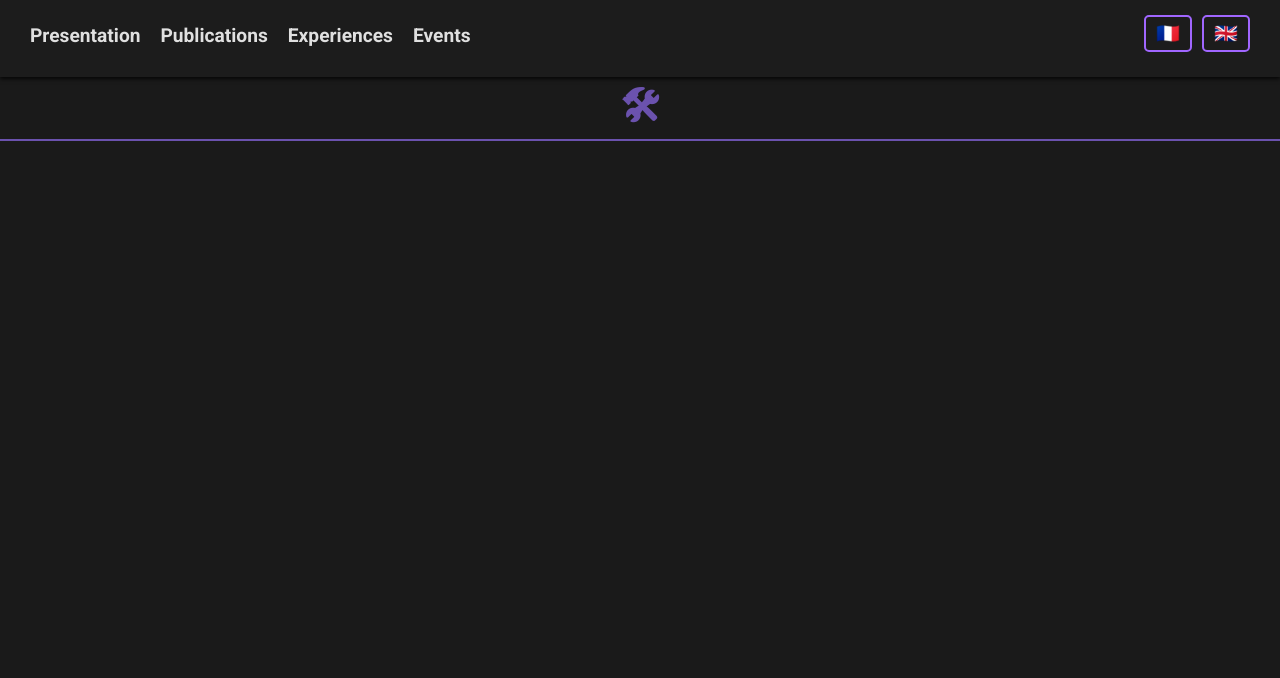
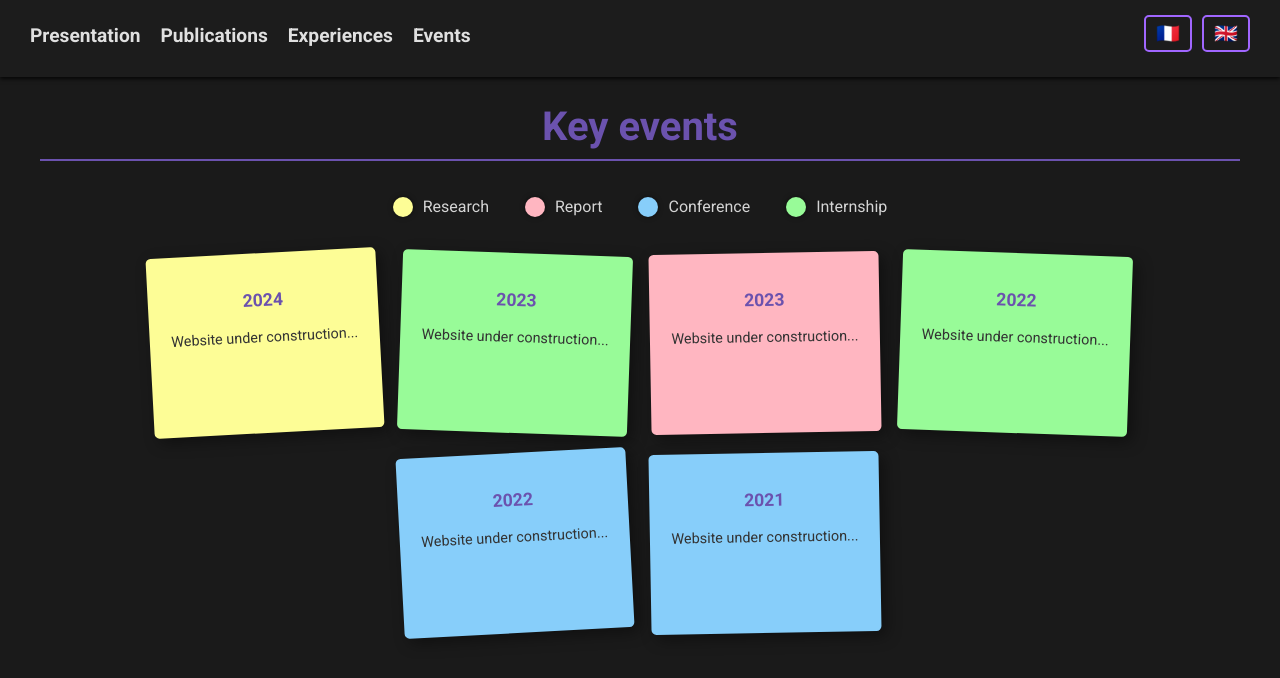
Before and after one commit to Samuel-Goncalves5/samuel-goncalves5.github.io, a React (Create React App) app: page /events in a window 1280 px wide. Shown: the top 678 px of the page. Built offline with nearby package versions, Linux system fonts and the light colour scheme.

Commit message:
add: events pages

```diff
--- a/src/components/Navbar.css
+++ b/src/components/Navbar.css
@@ -27,6 +27,7 @@ nav {
     display: flex;
     gap: 20px;
     padding-top: 5px;
+    text-align: center;
   }
 
   .pages-list a {
--- a/src/i18n.js
+++ b/src/i18n.js
@@ -120,7 +120,57 @@ const resources = {
         ],
       },
       events: {
-        name: "Key events"
+        name: "Key events",
+        types: {
+          research: {
+            name: "Research",
+            color: "#fdfd96",
+          },
+          report: {
+            name: "Report",
+            color: "#ffb6c1",
+          },
+          conference: {
+            name: "Conference",
+            color: "#87cefa",
+          },
+          internship: {
+            name: "Internship",
+            color: "#98fb98",
+          }
+        },
+        list: [
+          {
+            date: "2024",
+            description: "Website under construction...",
+            type: "research"
+          },
+          {
+            date: "2023",
+            description: "Website under construction...",
+            type: "internship"
+          },
+          {
+            date: "2023",
+            description: "Website under construction...",
+            type: "report"
+          },
+          {
+            date: "2022",
+            description: "Website under construction...",
+            type: "internship"
+          },
+          {
+            date: "2022",
+            description: "Website under construction...",
+            type: "conference"
+          },
+          {
+            date: "2021",
+            description: "Website under construction...",
+            type: "conference"
+          },
+        ]
       }
     },
   },
@@ -241,7 +291,57 @@ const resources = {
         ],
       },
       events: {
-        name: "Événements marquants"
+        name: "Événements marquants",
+        types: {
+          research: {
+            name: "Research",
+            color: "#fdfd96",
+          },
+          report: {
+            name: "Report",
+            color: "#ffb6c1",
+          },
+          conference: {
+            name: "Conference",
+            color: "#87cefa",
+          },
+          internship: {
+            name: "Internship",
+            color: "#98fb98",
+          }
+        },
+        list: [
+          {
+            date: "2024",
+            description: "Site en cours de création...",
+            type: "research"
+          },
+          {
+            date: "2023",
+            description: "Site en cours de création...",
+            type: "internship"
+          },
+          {
+            date: "2023",
+            description: "Site en cours de création...",
+            type: "report"
+          },
+          {
+            date: "2022",
+            description: "Site en cours de création...",
+            type: "internship"
+          },
+          {
+            date: "2022",
+            description: "Site en cours de création...",
+            type: "conference"
+          },
+          {
+            date: "2021",
+            description: "Site en cours de création...",
+            type: "conference"
+          },
+        ]
       }
     },
   },
--- a/src/pages/Events.css
+++ b/src/pages/Events.css
@@ -1,4 +1,3 @@
-/* Container principal */
 .events-container {
   max-width: 1200px;
   margin: 0 auto;
@@ -13,7 +12,6 @@ h2 {
   margin-bottom: 30px;
 }
 
-/* Légende des catégories */
 .legend {
   display: flex;
   flex-wrap: wrap;
@@ -26,6 +24,18 @@ h2 {
   display: flex;
   align-items: center;
   gap: 10px;
+  padding: 3px 5px;
+  margin: 0 3px;
+  border-radius: 20px;
+}
+
+.legend-item.active {
+  background-color: #6b52ae;
+  transform: scale(1.1);
+}
+
+.legend-item:hover {
+  transform: scale(1.2);
 }
 
 .legend-color {
@@ -40,7 +50,6 @@ h2 {
   color: #d4d4d4;
 }
 
-/* Grille des post-it */
 .post-it-grid {
   display: flex;
   flex-wrap: wrap;
@@ -48,7 +57,6 @@ h2 {
   justify-content: center;
 }
 
-/* Post-it individuel */
 .post-it {
   color: #333;
   width: 200px;
@@ -69,13 +77,11 @@ h2 {
   transform: rotate(-1deg);
 }
 
-/* Animation au survol */
 .post-it:hover {
   transform: rotate(0deg) scale(1.05);
   box-shadow: 5px 5px 20px rgba(0, 0, 0, 0.6);
 }
 
-/* Texte du post-it */
 .post-it-date {
   font-weight: bold;
   color: #6b52ae;
@@ -89,7 +95,6 @@ h2 {
   color: #333;
 }
 
-/* Responsive Design */
 @media (max-width: 768px) {
   .post-it {
     width: 150px;
--- a/src/pages/Events.js
+++ b/src/pages/Events.js
@@ -1,56 +1,41 @@
-import React from "react";
+import React, {useState} from "react";
 import { useTranslation } from "react-i18next";
 import "./Events.css";
 
-// Liste des événements avec type
-const events = [
-  { date: "Janvier 2024", description: "Début de ma recherche sur les archives numériques.", type: "Recherche" },
-  { date: "Septembre 2023", description: "Collaboration avec le CNRS pour un rapport technique.", type: "Rapport" },
-  { date: "Février 2022", description: "Stage à l'étranger en Finlande.", type: "Stage" },
-  { date: "Janvier 2024", description: "Début de ma recherche sur les archives numériques.", type: "Recherche" },
-  { date: "Septembre 2023", description: "Collaboration avec le CNRS pour un rapport technique.", type: "Rapport" },
-  { date: "Mai 2023", description: "Participation à une conférence sur la vision par ordinateur.", type: "Conférence" },
-  { date: "Janvier 2024", description: "Début de ma recherche sur les archives numériques.", type: "Recherche" },
-  { date: "Septembre 2023", description: "Collaboration avec le CNRS pour un rapport technique.", type: "Rapport" },
-  { date: "Mai 2023", description: "Participation à une conférence sur la vision par ordinateur.", type: "Conférence" },
-  { date: "Février 2022", description: "Stage à l'étranger en Finlande.", type: "Stage" },
-  { date: "Janvier 2024", description: "Début de ma recherche sur les archives numériques.", type: "Recherche" },
-  { date: "Septembre 2023", description: "Collaboration avec le CNRS pour un rapport technique.", type: "Rapport" },
-  { date: "Mai 2023", description: "Participation à une conférence sur la vision par ordinateur.", type: "Conférence" },
-  { date: "Février 2022", description: "Stage à l'étranger en Finlande.", type: "Stage" },
-];
+const Events = () => {
+  const [selectedType, setSelectedType] = useState(null);
+  const handleTypeClick = (type) => {
+    setSelectedType((prevType) => (prevType === type ? null : type));
+  };
 
-// Couleurs associées aux types
-const typeColors = {
-  Recherche: "#fdfd96", // Jaune
-  Rapport: "#ffb6c1", // Rose
-  Conférence: "#87cefa", // Bleu clair
-  Stage: "#98fb98", // Vert clair
-};
+  const { t } = useTranslation();
+  const types = t("events.types", { returnObjects: true })
 
-const Events = () => {
-  const { t } = useTranslation();
-
-  /*
   return (
     <div className="events-container">
       <h2>{t("events.name")}</h2>
 
       <div className="legend">
-        {Object.keys(typeColors).map((type) => (
-          <div key={type} className="legend-item">
-            <span className="legend-color" style={{ backgroundColor: typeColors[type] }}></span>
-            <span className="legend-label">{type}</span>
+        {Object.keys(types).map((type) => (
+          <div
+            key={types[type].name}
+            className={`legend-item ${selectedType === types[type].name ? "active" : ""}`}
+            onClick={() => handleTypeClick(type)}
+          >
+            <span className="legend-color" style={{ backgroundColor: types[type].color }}></span>
+            <span className="legend-label">{types[type].name}</span>
           </div>
         ))}
       </div>
 
       <div className="post-it-grid">
-        {events.map((event, index) => (
+        {t("events.list", { returnObjects: true })
+        .filter((event) => !selectedType || event.type === selectedType)
+        .map((event, index) => (
           <div
             className="post-it"
             key={index}
-            style={{ backgroundColor: typeColors[event.type] }}
+            style={{ backgroundColor: types[event.type].color }}
           >
             <p className="post-it-date">{event.date}</p>
             <p className="post-it-description">{event.description}</p>
@@ -58,9 +43,7 @@ const Events = () => {
         ))}
       </div>
     </div>
-  );*/
-
-  return <h2>🛠</h2>
+  );
 };
 
 export default Events;
```
